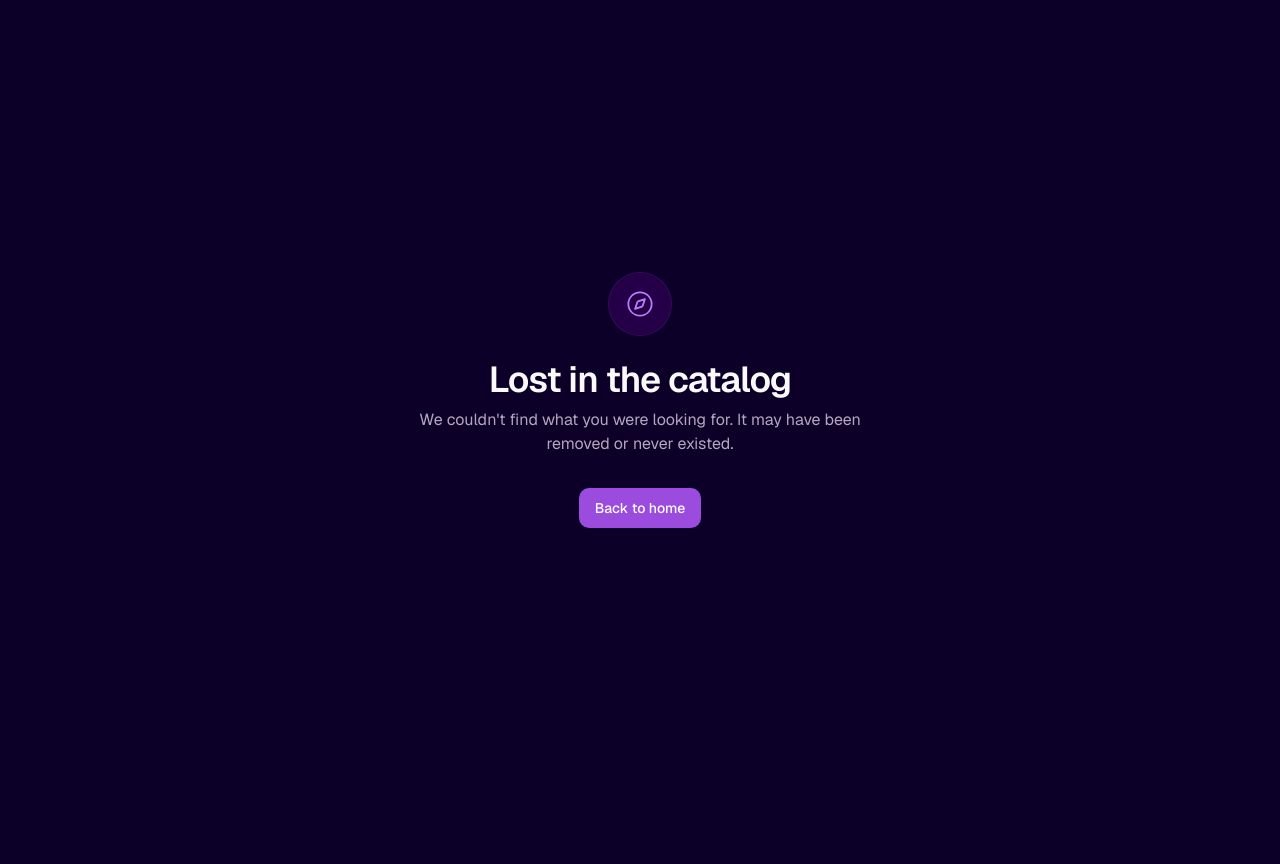
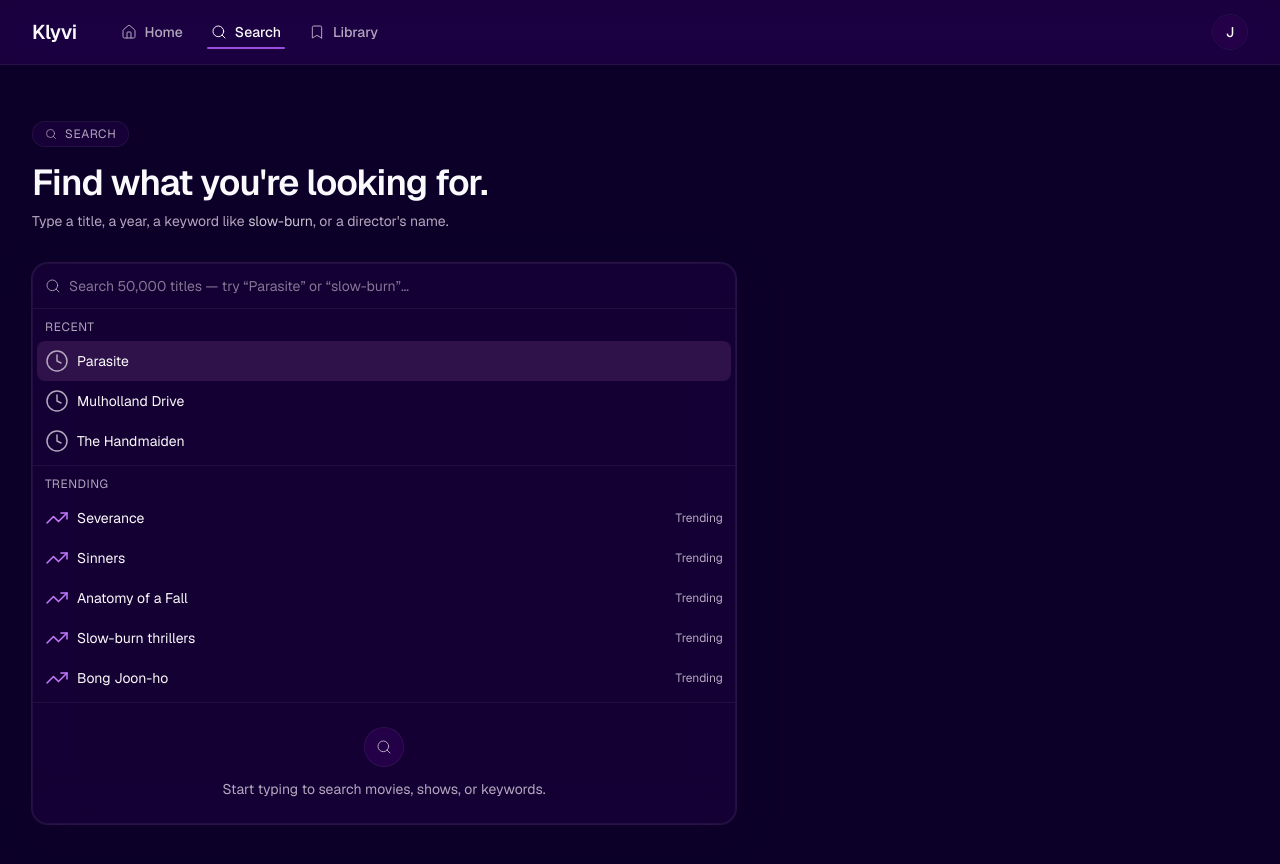
Before and after one commit to jacobkly/klyvi-web, a Next.js app: page /search in a window 1280 px wide. Before the commit this address had no page. Shown: the top 864 px of the page. Before the commit the page ends 800 px from the top, so only its background shows below. Built offline with nearby package versions, Linux system fonts and the light colour scheme.

Commit message:
feat(search): add search page with command palette and quick log

```diff
--- /dev/null
+++ b/app/(app)/search/page.tsx
@@ -0,0 +1,29 @@
+import { Search } from 'lucide-react';
+import { SearchResults } from '@/components/search/search-results';
+import { AmbientBlobs } from '@/components/motion/ambient-blobs';
+
+export const metadata = { title: 'Search' };
+
+export default function SearchPage() {
+  return (
+    <div className="relative pb-16">
+      <AmbientBlobs intensity="low" />
+      <section className="px-4 md:px-8 pt-10 md:pt-14">
+        <div className="inline-flex items-center gap-2 rounded-full hairline bg-card/50 px-3 py-1 text-xs uppercase tracking-wider text-muted-foreground">
+          <Search className="size-3" strokeWidth={1.5} />
+          Search
+        </div>
+        <h1 className="mt-4 text-balance text-3xl md:text-4xl font-semibold tracking-tight">
+          Find what you&apos;re looking for.
+        </h1>
+        <p className="mt-2 max-w-prose text-sm text-muted-foreground">
+          Type a title, a year, a keyword like <span className="text-foreground/80">slow-burn</span>, or a director&apos;s name.
+        </p>
+      </section>
+
+      <section className="px-4 md:px-8 mt-8 max-w-3xl">
+        <SearchResults variant="page" />
+      </section>
+    </div>
+  );
+}
--- /dev/null
+++ b/components/search/search-results.tsx
@@ -0,0 +1,174 @@
+'use client';
+
+import * as React from 'react';
+import Image from 'next/image';
+import Link from 'next/link';
+import { useRouter } from 'next/navigation';
+import { Clock, Eye, Search as SearchIcon, Sparkles, TrendingUp } from 'lucide-react';
+import { toast } from 'sonner';
+import { cn, tmdb } from '@/lib/utils';
+import {
+  Command,
+  CommandEmpty,
+  CommandGroup,
+  CommandInput,
+  CommandItem,
+  CommandList,
+  CommandSeparator,
+} from '@/components/ui/command';
+import { Button } from '@/components/ui/button';
+import { allMovies, recentSearches, trendingSearches } from '@/lib/placeholder';
+
+interface SearchResultsProps {
+  /** When true, render in a compact dialog layout (no surrounding margins). */
+  variant?: 'page' | 'dialog';
+  /** Called when the user navigates to a result, for closing the dialog. */
+  onSelect?: () => void;
+}
+
+export function SearchResults({ variant = 'page', onSelect }: SearchResultsProps) {
+  const router = useRouter();
+  const [query, setQuery] = React.useState('');
+
+  const trimmed = query.trim().toLowerCase();
+
+  const liveResults = React.useMemo(() => {
+    if (!trimmed) return [];
+    return allMovies
+      .filter((m) =>
+        [m.title, ...(m.keywords ?? []).map((k) => k.name)]
+          .filter(Boolean)
+          .some((s) => String(s).toLowerCase().includes(trimmed))
+      )
+      .slice(0, 8);
+  }, [trimmed]);
+
+  function gotoMedia(id: number) {
+    onSelect?.();
+    router.push(`/media/${id}`);
+  }
+
+  function quickLog(title: string, e: React.MouseEvent | React.KeyboardEvent) {
+    e.stopPropagation();
+    e.preventDefault();
+    toast.success('Logged.', { description: title });
+  }
+
+  return (
+    <Command
+      shouldFilter={false}
+      className={cn(
+        variant === 'page' && 'rounded-2xl border border-white/[0.06] bg-card/40 backdrop-blur-xl shadow-glow'
+      )}
+    >
+      <CommandInput
+        value={query}
+        onValueChange={setQuery}
+        placeholder="Search 50,000 titles — try “Parasite” or “slow-burn”…"
+        autoFocus
+      />
+      <CommandList className="max-h-[68vh]">
+        {!trimmed && (
+          <>
+            {recentSearches.length > 0 && (
+              <CommandGroup heading="Recent">
+                {recentSearches.map((q) => (
+                  <CommandItem
+                    key={q}
+                    onSelect={() => setQuery(q)}
+                    value={`recent-${q}`}
+                  >
+                    <Clock className="text-muted-foreground" strokeWidth={1.5} />
+                    <span>{q}</span>
+                  </CommandItem>
+                ))}
+              </CommandGroup>
+            )}
+
+            <CommandSeparator />
+
+            <CommandGroup heading="Trending">
+              {trendingSearches.map((q) => (
+                <CommandItem
+                  key={q}
+                  onSelect={() => setQuery(q)}
+                  value={`trending-${q}`}
+                >
+                  <TrendingUp className="text-accent" strokeWidth={1.5} />
+                  <span>{q}</span>
+                  <span className="ml-auto text-xs text-muted-foreground">Trending</span>
+                </CommandItem>
+              ))}
+            </CommandGroup>
+
+            <CommandSeparator />
+
+            <div className="px-3 py-6 text-center">
+              <div className="mx-auto grid size-10 place-items-center rounded-full bg-card hairline">
+                <SearchIcon className="size-4 text-muted-foreground" strokeWidth={1.5} />
+              </div>
+              <p className="mt-3 text-sm text-muted-foreground">
+                Start typing to search movies, shows, or keywords.
+              </p>
+            </div>
+          </>
+        )}
+
+        {trimmed && (
+          <>
+            <CommandEmpty>
+              <div className="px-3 py-8 text-center">
+                <p className="text-sm">Nothing found for &ldquo;{query}&rdquo;.</p>
+                <p className="text-xs text-muted-foreground mt-1">Try a broader search.</p>
+              </div>
+            </CommandEmpty>
+
+            {liveResults.length > 0 && (
+              <CommandGroup heading={`${liveResults.length} result${liveResults.length === 1 ? '' : 's'}`}>
+                {liveResults.map((m) => (
+                  <CommandItem
+                    key={m.id}
+                    value={`${m.title} ${m.release_year}`}
+                    onSelect={() => gotoMedia(m.id)}
+                    className="!py-2"
+                  >
+                    <div className="relative size-12 shrink-0 overflow-hidden rounded-md hairline">
+                      <Image
+                        src={tmdb(m.poster_path, 'w300')}
+                        alt=""
+                        fill
+                        sizes="48px"
+                        className="object-cover"
+                      />
+                    </div>
+                    <div className="min-w-0 flex-1">
+                      <div className="line-clamp-1 text-sm font-medium">{m.title}</div>
+                      <div className="text-xs text-muted-foreground tabular-nums">
+                        {m.release_year} · {m.genres.slice(0, 2).map((g) => g.name).join(', ')}
+                      </div>
+                    </div>
+                    <button
+                      type="button"
+                      aria-label={`Quick log ${m.title}`}
+                      onClick={(e) => quickLog(m.title, e)}
+                      className="ml-auto inline-grid place-items-center size-9 rounded-md hairline bg-card/60 text-muted-foreground hover:text-foreground transition-colors duration-instant focus-visible:outline-none focus-visible:ring-2 focus-visible:ring-ring motion-safe:active:scale-[0.96]"
+                    >
+                      <Eye className="size-4" strokeWidth={1.5} />
+                    </button>
+                  </CommandItem>
+                ))}
+              </CommandGroup>
+            )}
+
+            {liveResults.length > 0 && (
+              <div className="px-3 py-3 text-xs text-muted-foreground border-t border-white/[0.06] flex items-center gap-2">
+                <Sparkles className="size-3 text-accent" strokeWidth={1.5} />
+                Tip — press <kbd className="rounded bg-muted/60 px-1 py-0.5 text-[10px] font-medium">↵</kbd> to open the top result.
+              </div>
+            )}
+          </>
+        )}
+      </CommandList>
+    </Command>
+  );
+}
```
Also changed, not shown: 2 other files (tests, documents, lock files or other folders).
